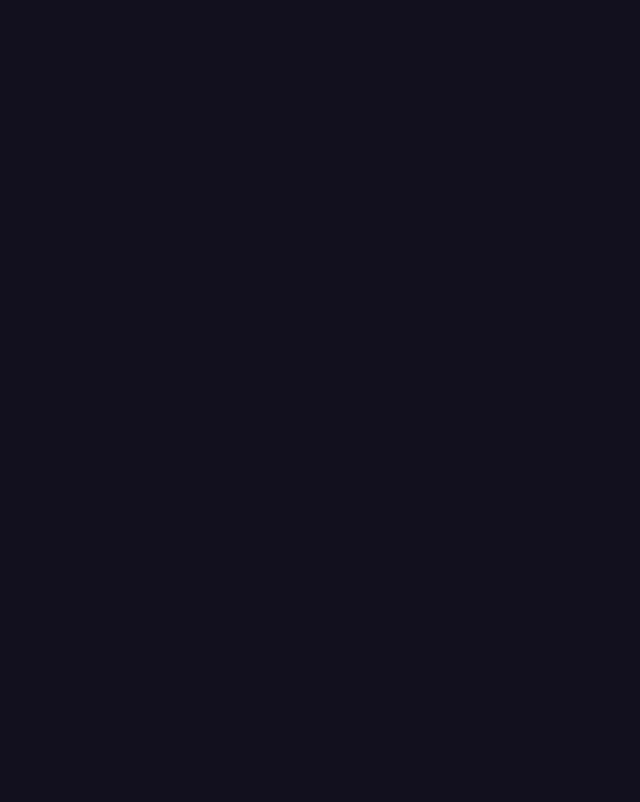
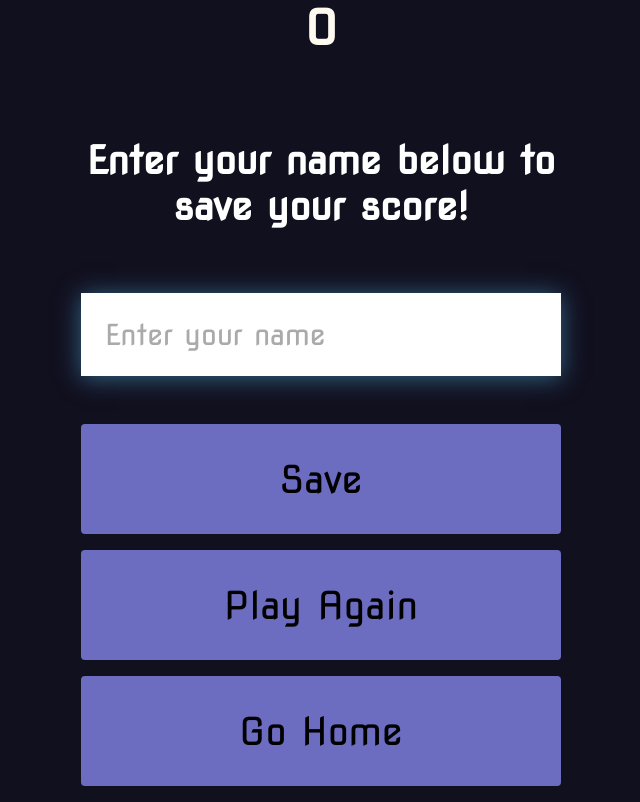
Before and after one commit to dnsghd49/juickJS, a plain HTML site: page result.html in a window 1280 px wide. Shown: the whole page, without its empty margins (319-959 px from the left). Drawn offline with Linux system fonts and the light colour scheme.

Commit message:
added buttons on result page and modified some css for result page

```diff
--- a/assets/quiz.js
+++ b/assets/quiz.js
@@ -113,6 +113,7 @@ choices.forEach(choice => {
     })
 })
 
+//Score counter
 incrementScore = num => {
     score += num
     scoreText.innerText = score
--- a/assets/style.css
+++ b/assets/style.css
@@ -87,3 +87,48 @@ h2 {
 #highscore-btn:hover {
   box-shadow: 0 0.4rem 1.4rem 0 rgba(255,255,0,0.5);
 }
+
+
+/*for Result page*/
+.end-form-container {
+  width: 100%;
+  display: flex;
+  flex-direction: column;
+  align-items: center;
+  max-width: 30rem;
+}
+
+input {
+  margin-bottom: 1rem;
+  width: 20rem;
+  padding: 1.5rem;
+  font-size: 1.8rem;
+  border: none;
+  box-shadow: 0 0.1rem 1.4rem 0 rgba(86, 185, 235, 0.5);
+}
+
+input::placeholder {
+  color: #aaa;
+}
+
+#username {
+  margin-bottom: 3rem;
+  width: 100%;
+  outline: none;
+}
+
+#end-text {
+  font-size: 2.4rem;
+  color: #fff;
+  text-align: center;
+}
+
+#saveScoreBtn {
+  border: none;
+}
+
+.fa-home {
+  margin-left: 1rem;
+  font-size: 2rem;
+  color: rgb(28, 26, 26)
+}
--- a/result.html
+++ b/result.html
@@ -7,6 +7,17 @@
     <title>Result</title>
 </head>
 <body>
-
+    <div class="container">
+        <div id="end" class="flex-center flex-column">
+            <h1 id="finalScore">0</h1>
+            <form class="end-form-container">
+                <h2 id="end-text">Enter your name below to save your score!</h2>
+                <input type="text" name="name" id="username" placeholder="Enter your name">
+                <button class="btn" id="saveScoreBtn" type="submit" onclick="saveHighScore(event)">Save</button>
+            </form>
+            <a href="quiz.html" class="btn">Play Again</a>
+            <a href="index.html" class="btn">Go Home</a>
+        </div>
+    </div>
 </body>
 </html>
```
Also changed, not shown: index.html (+1 -1 lines).
